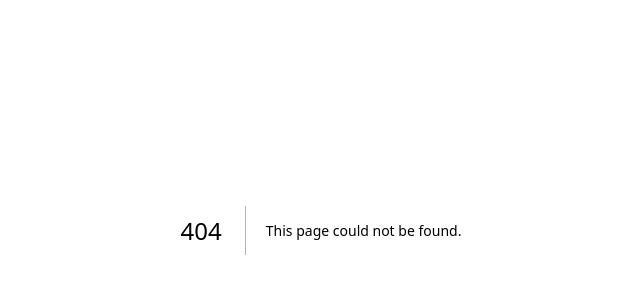
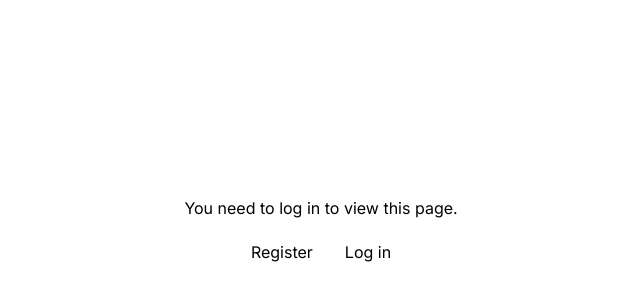
Before and after one commit to ssikors/gym-planner, a Next.js app: page /my-profile in a window 1280 px wide. Before the commit this address had no page. Shown: the part 170-470 px from the top of the page, without its empty margins (319-959 px from the left). Built offline with nearby package versions, Linux system fonts and the light colour scheme; no server answers.

Commit message:
Added a wrapper for content needing authentication

```diff
--- a/app/components/LoginLogout.tsx
+++ b/app/components/LoginLogout.tsx
@@ -14,9 +14,9 @@ export const LoginLogout: React.FC<Props> = () => {
         {status === "loading" ? (
           "Loading..."
         ) : status === "unauthenticated" ? (
-          <div>
+          <div className="flex flex-row gap-8">
             <div>
-              <Link href="/register">Register</Link>
+              <Link href="/signin">Register</Link>
             </div>
             <div>
               <Link href="/log-in">Log in</Link>
--- /dev/null
+++ b/app/components/LoginStatusWrapper.tsx
@@ -0,0 +1,31 @@
+'use client'
+
+import { useSession } from "next-auth/react";
+import { LoginLogout } from "./LoginLogout";
+
+type Props = {
+  children: React.ReactNode
+};
+
+export const LoginStatusWrapper: React.FC<Props> = ({ children }) => {
+  const { status } = useSession()
+
+  if (status === "loading") {
+    return <div className="flex w-full h-screen justify-center items-center text-center"><p>Loading...</p></div>
+  }
+
+  if (status === "authenticated") {
+    return <>{children}</>
+  }
+
+  if (status === "unauthenticated") {
+    return <div className="flex w-full h-screen justify-center text-center">
+      <div className="flex flex-col justify-center items-center gap-5">
+        <h1>You need to log in to view this page.</h1>
+        <LoginLogout />
+      </div>
+    </div>
+  }
+
+  return <></>
+};
--- a/app/log-in/page.tsx
+++ b/app/log-in/page.tsx
@@ -18,7 +18,7 @@ export default function LoginPage() {
 
     signIn("credentials", {
       ...data,
-      redirect: false,
+      callbackUrl: '/my-profile'
     })
     // No logic here, it is defined in [...nextauth]/route.ts instead
 
--- /dev/null
+++ b/app/my-profile/page.tsx
@@ -0,0 +1,12 @@
+'use client'
+
+import { useSession } from "next-auth/react"
+import { useRouter } from "next/navigation"
+import { LoginStatusWrapper } from "../components/LoginStatusWrapper"
+
+export default function MyProfile() {
+  const router = useRouter()
+  const { status } = useSession()
+
+  return <LoginStatusWrapper>testing</LoginStatusWrapper>
+}
--- a/app/register/page.tsx
+++ b/app/signin/page.tsx
@@ -5,7 +5,7 @@ import React from "react";
 import { useState } from "react";
 import { useRouter } from "next/navigation";
 
-export default function RegisterPage() {
+export default function SignInPage() {
   const router = useRouter();
   const [data, setData] = useState({
     name: "",
```
